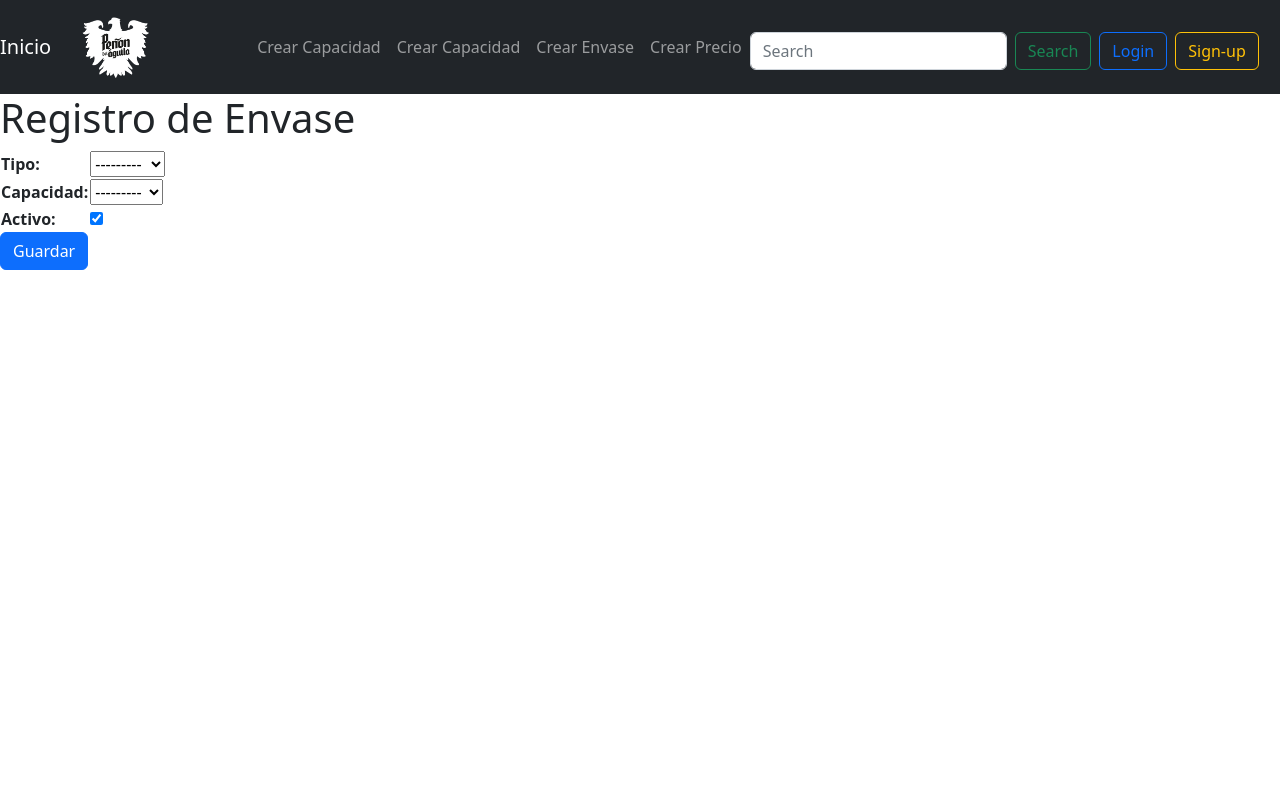
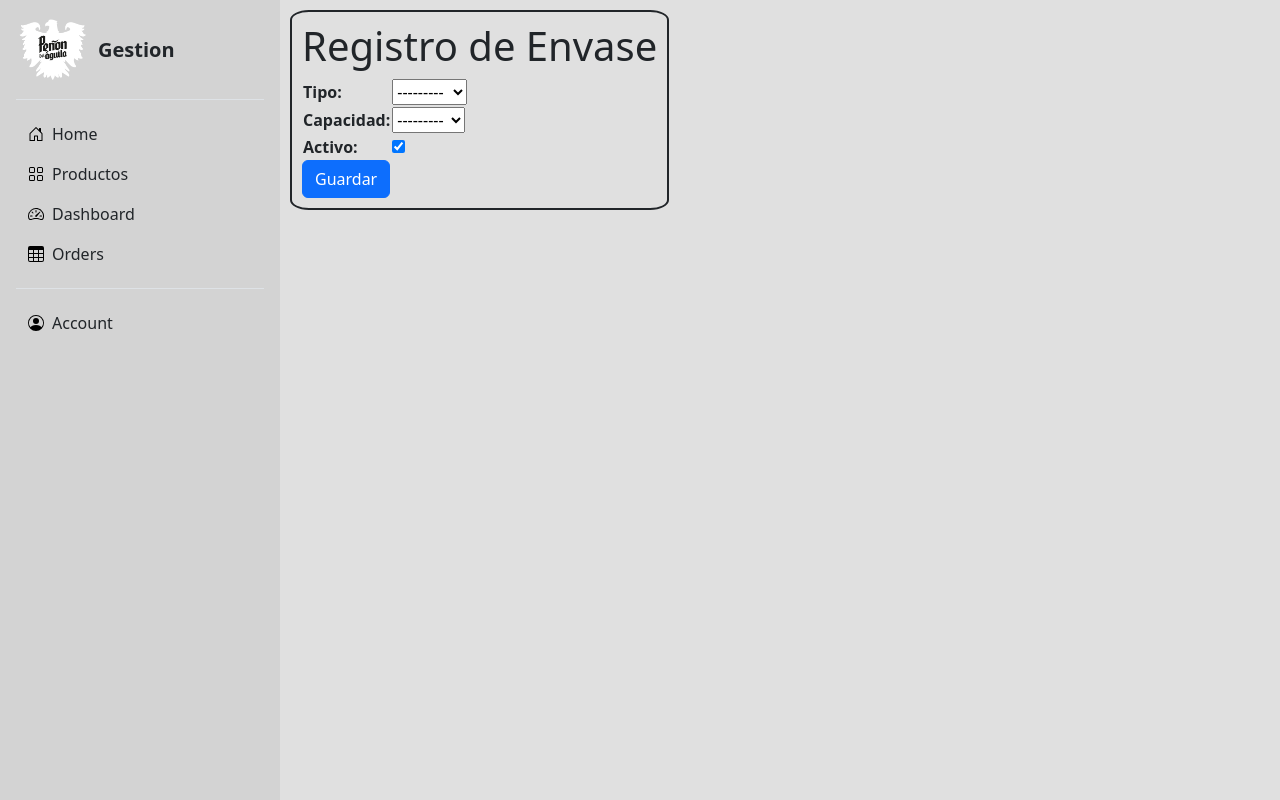
Before and after one commit to gastonleegstra/Proyecto-Final, a Django app: page /productos/registrar-envase in a window 1280 px wide. Run offline with Django 4.2, Linux system fonts and the light colour scheme; data comes from the database, SQL or seed files in the repository.

Commit message:
se modifica vistas index, dashboard

```diff
--- a/core/static/css/style.css
+++ b/core/static/css/style.css
@@ -1,5 +1,5 @@
 .container-db{
-    background: gray;
+    background:#e0e0e0;
     display: flex;
 }
 .container-db form{
--- a/core/templates/base.html
+++ b/core/templates/base.html
@@ -4,14 +4,14 @@
       {% load static %}
     <meta charset="utf-8">
     <meta name="viewport" content="width=device-width, initial-scale=1">
-    <title>Peñon Tienda</title>
+    <title>{% block titulo %}{% endblock titulo %}</title>
     <link href="https://cdn.jsdelivr.net/npm/bootstrap@5.2.0-beta1/dist/css/bootstrap.min.css" rel="stylesheet" integrity="sha384-0evHe/X+R7YkIZDRvuzKMRqM+OrBnVFBL6DOitfPri4tjfHxaWutUpFmBp4vmVor" crossorigin="anonymous">
     <link rel="stylesheet" href="{% static 'css/style.css'%}">
 </head>
   <body>
     <header class="sticky-sm-top">
         <nav class="navbar navbar-expand-sm navbar-dark bg-dark">
-          <a class="navbar-brand" href="/">Inicio</a>
+          <a class="navbar-brand" href="/"></a>
             <div class="container-fluid">
               <a class="navbar-brand me-lg-5 pe-lg-5" href="#">
                 <img src="{% static 'images/logo.png' %}" alt="" width="74" height="67" class="d-inline-block align-text-top">
@@ -19,26 +19,26 @@
               <button class="navbar-toggler" type="button" data-bs-toggle="collapse" data-bs-target="#navbarSupportedContent" aria-controls="navbarSupportedContent" aria-expanded="false" aria-label="Toggle navigation">
                 <span class="navbar-toggler-icon"></span>
               </button>
-              <div class="collapse navbar-collapse" id="navbarSupportedContent">
+              <div class="collapse navbar-collapse justify-content-end" id="navbarSupportedContent">
                 <ul class="navbar-nav mr-auto">
                     <li class="nav-item active">
-                        <a class="nav-link" href="productos/registrar-capacidad">Crear Capacidad</a>
+                        <a class="nav-link" href="#">Home</a>
                     </li>
                     <li class="nav-item">
-                        <a class="nav-link" href="/productos/registrar-cerveza">Crear Capacidad</a>
+                        <a class="nav-link" href="#">Tienda</a>
                     </li>
                     <li class="nav-item">
-                        <a class="nav-link" href="/productos/registrar-envase">Crear Envase</a>
+                        <a class="nav-link" href="#">Nosotros</a>
                     </li>
                     <li class="nav-item">
-                      <a class="nav-link" href="/productos/registrar-precio ">Crear Precio</a>
+                      <a class="nav-link" href="#">Contacto</a>
                   </li>
                 </ul>
                 <form class="d-flex mt-2" role="search">
                   <input class="form-control me-2" type="search" placeholder="Search" aria-label="Search">
                   <button class="btn btn-outline-success" type="submit">Search</button>
                 </form>
-                    <button type="button" class="btn btn-outline-primary mt-2 ms-2 me-2">Login</button>
+                    <a class="btn btn-outline-primary mt-2 ms-2 me-2" href="{% url 'gestion-peñon' %}">Login</a>
                     <button type="button" class="btn btn-outline-warning mt-2">Sign-up</button>
               </div>
             </div>
--- a/core/templates/base_dashboard.html
+++ b/core/templates/base_dashboard.html
@@ -40,10 +40,10 @@
                         </button>
                         <div class="collapse" id="orders-collapse" style="">
                             <ul class="btn-toggle-nav list-unstyled fw-normal pb-1 small">
+                                <li><a href="{% url 'registrar-capacidad' %}" class="link-dark d-inline-flex text-decoration-none ms-4 rounded">Registrar Capacidad del Envase</a></li>
+                                <li><a href="{% url 'registrar-envase' %}" class="link-dark d-inline-flex text-decoration-none ms-4 rounded">Registrar Envase</a></li>
+                                <li><a href="{% url 'registrar-precio' %}" class="link-dark d-inline-flex text-decoration-none ms-4 rounded">Registrar Precios</a></li>
                                 <li><a href="{% url 'registrar-cerveza' %}" class="link-dark d-inline-flex text-decoration-none ms-4 rounded">Registrar Cerveza</a></li>
-                                <li><a href="#" class="link-dark d-inline-flex text-decoration-none ms-4 rounded">Registrar Envase</a></li>
-                                <li><a href="#" class="link-dark d-inline-flex text-decoration-none ms-4 rounded">Shipped</a></li>
-                                <li><a href="#" class="link-dark d-inline-flex text-decoration-none ms-4 rounded">Returned</a></li>
                             </ul>
                         </div>
                     </li>
@@ -86,7 +86,7 @@
                                 <li><a href="#" class="link-dark d-inline-flex text-decoration-none rounded">New...</a></li>
                                 <li><a href="#" class="link-dark d-inline-flex text-decoration-none rounded">Profile</a></li>
                                 <li><a href="#" class="link-dark d-inline-flex text-decoration-none rounded">Settings</a></li>
-                                <li><a href="#" class="link-dark d-inline-flex text-decoration-none rounded">Sign out</a></li>
+                                <li><a href="{% url 'index' %}" class="link-dark d-inline-flex text-decoration-none rounded">Sign out</a></li>
                             </ul>
                         </div>
                     </li>
@@ -94,7 +94,6 @@
             </div>
         </aside>
         {% block content %}
-
         {% endblock content %}
     </main>
     <script src="https://cdn.jsdelivr.net/npm/bootstrap@5.2.0-beta1/dist/js/bootstrap.bundle.min.js" integrity="sha384-pprn3073KE6tl6bjs2QrFaJGz5/SUsLqktiwsUTF55Jfv3qYSDhgCecCxMW52nD2" crossorigin="anonymous"></script>
--- a/core/templates/create_capacidad.html
+++ b/core/templates/create_capacidad.html
@@ -1,5 +1,5 @@
 
-{% extends 'base.html' %}
+{% extends 'base_dashboard.html' %}
 
 {% block content %}
 <form action="" method="post">
@@ -10,5 +10,4 @@
     </table>
     <input class="btn btn-primary" type="submit" value="Guardar">
 </form>
-
 {% endblock content %}
--- a/core/templates/create_cerveza.html
+++ b/core/templates/create_cerveza.html
@@ -1,8 +1,7 @@
 
-{% extends 'base.html' %}
+{% extends 'base_dashboard.html' %}
 
 {% block content %}
-
 <form action="" method="post">
     <h1>Registro de Cerveza</h1>
     {% csrf_token %}
--- a/core/templates/create_envase.html
+++ b/core/templates/create_envase.html
@@ -1,5 +1,5 @@
 
-{% extends 'base.html' %}
+{% extends 'base_dashboard.html' %}
 
 {% block content %}
 <form action="" method="post">
--- a/core/templates/create_precio.html
+++ b/core/templates/create_precio.html
@@ -1,5 +1,5 @@
 
-{% extends 'base.html' %}
+{% extends 'base_dashboard.html' %}
 
 {% block content %}
 <form action="" method="post">
--- a/core/templates/index.html
+++ b/core/templates/index.html
@@ -2,8 +2,8 @@
 
 {% block titulo %}
 Cerveza
-{% endblock %}
+{% endblock titulo %}
 
-{% block contenido %}
+{% block content %}
 <h1>Aca va el contenido del index</h1>
-{% endblock %}
+{% endblock content %}
--- a/manage_product/views.py
+++ b/manage_product/views.py
@@ -8,6 +8,7 @@
 
 def index(request):
     return render(request, 'index.html')
+
 def crear_capacidad(request):
     form = Capacidad_Form()
     context = {
@@ -44,5 +45,8 @@
     return render(resquest,'list_cervezas.html',context)
 
 def gestion_peñon(request):
-    context = {}
-    return render(request,'base_dashboard.html',context)
+    cervezas = Cerveza.objects.all()
+    context = {
+        'cervezas' : cervezas
+    }
+    return render(request,'gestion_peñon.html',context)
```
Also changed, not shown: core/templates/gestion_peñon.html (added, +23 -0 lines).
